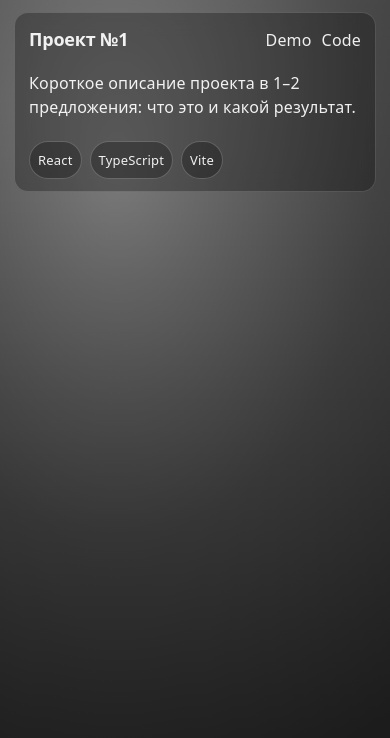
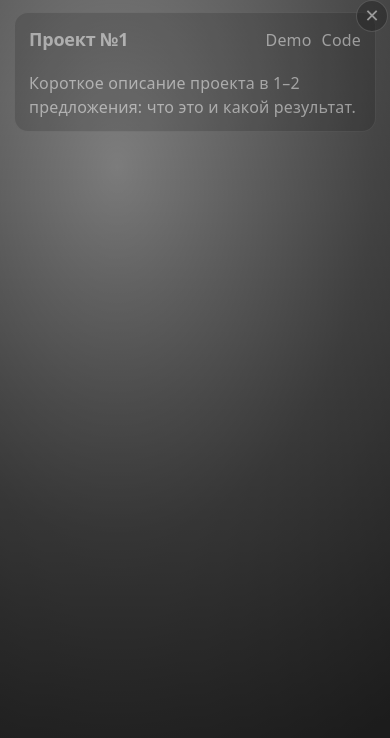
Before and after one commit to Gorokhov-Pavel/cv-site, a React (Vite) app: page / in a window 390 px wide. Shown: the part 760-1498 px from the top of the page. Built offline with nearby package versions, Linux system fonts and the light colour scheme.

Commit message:
Fix mobile gallery 1

```diff
--- a/src/App.css
+++ b/src/App.css
@@ -208,6 +208,10 @@
   margin-top: 8px;
 }
 
+.projectTeam {
+  margin-top: 6px;
+}
+
 .projectCardHero {
   position: relative;
   min-height: 78svh;
@@ -230,10 +234,64 @@
   position: relative;
   z-index: 2;
   padding: 14px;
+  transition: opacity 0.9s ease;
+  /*animation: fadeIn 0.5s ease-out forwards;*/
+}
+
+@keyframes fadeIn {
+  from {
+    opacity: 0;
+  }
+  to {
+    opacity: 0.5;
+  }
+}
+
+.projectOverlayVisible {
+  opacity: 0.5;
+}
+
+.projectOverlayHidden {
+  opacity: 0;
+  pointer-events: none;
+}
+
+.projectOverlayClose {
+  position: absolute;
+  top: 2px;
+  right: 2px;
+  z-index: 20;
+  width: 32px;
+  height: 32px;
+  border-radius: 999px;
+  border: 1px solid rgba(255, 255, 255, 0.3);
+  background: rgba(0, 0, 0, 0.5);
+  color: rgba(255, 255, 255, 0.92);
+  cursor: pointer;
+  font-size: 18px;
+  display: flex;
+  align-items: center;
+  justify-content: center;
+  transition:
+    background 0.2s ease,
+    border-color 0.2s ease,
+    opacity 0.2s ease;
+  opacity: 1;
+  pointer-events: auto;
+}
+
+.projectOverlayClose:hover {
+  background: rgba(0, 0, 0, 0.65);
+  border-color: rgba(255, 255, 255, 0.5);
+}
+
+.projectOverlayClose:active {
+  transform: scale(0.95);
 }
 
 .projectHeaderOverlay {
   padding: 0;
+  position: relative;
 }
 
 .projectTitleOverlay,
@@ -271,10 +329,22 @@
 
 .projectSlidesMobile {
   display: block;
+  position: relative;
+  overflow: visible;
 }
 
 .projectSlide {
   box-sizing: border-box;
+  transition: transform 0.3s ease;
+  touch-action: pan-y pinch-zoom;
+  -webkit-user-select: none;
+  user-select: none;
+}
+
+.projectSlideZoomed {
+  /*transform: scale(1.5);*/
+  z-index: 10;
+  touch-action: pan-x pan-y pinch-zoom;
 }
 
 .projectSlideHit {
@@ -319,6 +389,10 @@
 }
 
 @media (max-width: 719px) {
+  .projectSlidesMobile {
+    overflow: visible;
+  }
+
   .projectSlide {
     position: relative;
     min-height: 100vh;
@@ -334,6 +408,17 @@
     background-repeat: no-repeat;
     overflow: clip;
     border-radius: 0;
+  }
+
+  html.zoomed .projectSlidesMobile {
+    scroll-snap-type: none;
+    overflow-y: visible;
+    height: auto;
+    max-height: none;
+  }
+
+  .projectSlideZoomed {
+    overflow: visible;
   }
 
   .projectSlide:not(.projectSlideFirst) .projectCardBg {
--- a/src/components/Projects.tsx
+++ b/src/components/Projects.tsx
@@ -4,10 +4,13 @@ import p1s2 from '../assets/projects/project-1/screen-2.svg'
 import p1s3 from '../assets/projects/project-1/screen-3.svg'
 import p2s1 from '../assets/projects/project-2/screen-1.svg'
 import p2s2 from '../assets/projects/project-2/screen-2.svg'
+import p2s3 from '../assets/projects/project-2/screen-3.svg'
 
 type Project = {
   title: string
   description: string
+  team?: string
+  outro?: string
   stack: string[]
   links?: Array<{ label: string; href: string }>
   screenshots: Array<{ src: string; alt: string }>
@@ -22,6 +25,8 @@ const projects: Project[] = [
     title: 'Проект №1',
     description:
       'Короткое описание проекта в 1–2 предложения: что это и какой результат.',
+    team: 'Команда проекта состояла из опытных разработчиков, дизайнеров и менеджеров проекта, работавших совместно для достижения общей цели.',
+    outro: 'Проект был успешно завершён в срок и получил положительные отзывы пользователей. Результаты показали высокую эффективность реализованного решения.',
     stack: ['React', 'TypeScript', 'Vite'],
     links: [
       { label: 'Demo', href: 'https://example.com' },
@@ -37,10 +42,13 @@ const projects: Project[] = [
     title: 'Проект №2',
     description:
       'Ещё один проект. Тут можно подчеркнуть интересную фичу: офлайн, анимации, оптимизация и т.д.',
+    team: 'Команда состояла из фронтенд-разработчиков, которые сосредоточились на оптимизации производительности и создании отзывчивого интерфейса.',
+    outro: 'Благодаря инновационному подходу проект стал образцом лучших практик в индустрии. Пользователи отметили улучшенную скорость и удобство использования.',
     stack: ['React', 'CSS', 'API'],
     screenshots: [
       { src: p2s1, alt: 'Экран 1' },
       { src: p2s2, alt: 'Экран 2' },
+      { src: p2s3, alt: 'Экран 3' },
     ],
   },
 ]
@@ -49,14 +57,23 @@ function ProjectCard({
   project,
   onOpenLightbox,
   firstSlideRef,
+  isZoomed,
 }: {
   project: Project
   onOpenLightbox: (src: string, alt: string, title: string) => void
   firstSlideRef?: RefObject<HTMLElement | null>
+  isZoomed?: boolean
 }) {
   const labelIdMobile = useId()
   const labelIdDesktop = useId()
   const stripRef = useRef<HTMLDivElement>(null)
+  const [isOverlayHidden, setIsOverlayHidden] = useState(false)
+  const hideOverlayTimeoutRef = useRef<ReturnType<typeof setTimeout> | null>(null)
+
+  // Split outro into sentences for distribution across slides
+  const outroSentences = project.outro
+    ? project.outro.split(/(?<=[.!?])\s+/).filter(s => s.trim())
+    : []
 
   function scrollStrip(dir: -1 | 1) {
     const el = stripRef.current
@@ -65,27 +82,99 @@ function ProjectCard({
     el.scrollBy({ left: dir * step, behavior: 'smooth' })
   }
 
+  function hideOverlay() {
+    if (hideOverlayTimeoutRef.current) {
+      clearTimeout(hideOverlayTimeoutRef.current)
+    }
+    setIsOverlayHidden(true)
+    hideOverlayTimeoutRef.current = setTimeout(() => {
+      setIsOverlayHidden(false)
+    }, 5000)
+  }
+
+  useEffect(() => {
+    return () => {
+      if (hideOverlayTimeoutRef.current) {
+        clearTimeout(hideOverlayTimeoutRef.current)
+      }
+    }
+  }, [])
+
+  // Helper to get content for each mobile slide
+  function getMobileSlideContent(slideIndex: number) {
+    if (slideIndex === 0) {
+      return {
+        showTitle: true,
+        showLinks: true,
+        showDescription: true,
+        showTeam: false,
+        showStack: false,
+        showOutro: false,
+      }
+    } else if (slideIndex === 1) {
+      return {
+        showTitle: true,
+        showLinks: false,
+        showDescription: false,
+        showTeam: true,
+        showStack: true,
+        showOutro: false,
+      }
+    } else {
+      // Slides 2+: distribute outro sentences
+      const outroStartIndex = slideIndex - 2
+      const isLastSlide = slideIndex === project.screenshots.length - 1
+
+      return {
+        showTitle: true,
+        showLinks: false,
+        showDescription: false,
+        showTeam: false,
+        showStack: false,
+        showOutro: true,
+        outroText: isLastSlide
+          ? outroSentences.slice(outroStartIndex).join(' ')
+          : outroSentences[outroStartIndex] || '',
+      }
+    }
+  }
+
   return (
     <div className="projectCardWrap">
       <div className="projectSlidesMobile">
-        {project.screenshots.map((s, i) => (
+        {project.screenshots.map((s, i) => {
+          const content = getMobileSlideContent(i)
+
+
+          return (
             <article
               key={`${project.title}-m-${i}`}
               ref={i === 0 ? firstSlideRef : undefined}
-            className={`projectSlide ${i === 0 ? 'projectSlideFirst' : ''}`}
+              className={`projectSlide ${i === 0 ? 'projectSlideFirst' : ''} ${isZoomed ? 'projectSlideZoomed' : ''}`}
               style={{ backgroundImage: `url(${s.src})` }}
               aria-labelledby={i === 0 ? labelIdMobile : undefined}
             >
               <div className="projectCardBg" aria-hidden="true" />
 
-            {i === 0 ? (
-              <div className="projectOverlay">
+              <div className={`projectOverlay ${(isZoomed || isOverlayHidden) ? 'projectOverlayHidden' : 'projectOverlayVisible'}`}>
+                <button
+                  type="button"
+                  className="projectOverlayClose"
+                  onClick={(e) => {
+                    e.stopPropagation()
+                    hideOverlay()
+                  }}
+                  aria-label="Закрыть текст"
+                >
+                  ✕
+                </button>
                 <header className="projectHeader projectHeaderOverlay">
+                  {content.showTitle && (
                     <div className="projectTitleRow">
                       <h3 className="projectTitle projectTitleOverlay" id={labelIdMobile}>
                         {project.title}
                       </h3>
-                    {project.links?.length ? (
+                      {content.showLinks && project.links?.length ? (
                         <div className="projectLinks">
                           {project.links.map((l) => (
                             <a
@@ -101,15 +190,27 @@ function ProjectCard({
                         </div>
                       ) : null}
                     </div>
+                  )}
+                  {content.showDescription && (
                     <p className="projectDescription projectDescriptionOverlay">{project.description}</p>
+                  )}
+                  {content.showTeam ? (
+                    <p className="projectTeam projectDescriptionOverlay">{project.team}</p>
+                    ) : null}
+                  {content.showOutro ? (
+                    <p className="projectDescription projectDescriptionOverlay">{content.outroText}</p>
+                  ) : null}
+                  {content.showStack && (
                     <ul className="chips chipsSm chipsOverlay" aria-label="Стек">
                       {project.stack.map((st) => (
                         <li key={st}>{st}</li>
                       ))}
                     </ul>
+                  )}
                 </header>
               </div>
-            ) : (
+
+              {i !== 0 && !content.showTeam && !content.showOutro ? (
                 <>
                   <button
                     type="button"
@@ -121,9 +222,10 @@ function ProjectCard({
                     <span className="projectSlideCaption">{s.alt}</span>
                   </div>
                 </>
-            )}
+              ) : null}
             </article>
-        ))}
+          )
+        })}
       </div>
 
       <article
@@ -154,6 +256,14 @@ function ProjectCard({
                 ) : null}
               </div>
               <p className="projectDescription projectDescriptionOverlay">{project.description}</p>
+              {project.team && (
+                <>
+                  <p className="projectTeam projectDescriptionOverlay">{project.team}</p>
+                </>
+              )}
+              {project.outro && (
+                <p className="projectDescription projectDescriptionOverlay">{project.outro}</p>
+              )}
               <ul className="chips chipsSm chipsOverlay" aria-label="Стек">
                 {project.stack.map((st) => (
                   <li key={st}>{st}</li>
@@ -204,6 +314,7 @@ export function Projects() {
   const sectionRef = useRef<HTMLElement>(null)
   const firstProjectSlideRef = useRef<HTMLElement>(null)
   const snapEngagedRef = useRef(false)
+  const [isZoomed, setIsZoomed] = useState(false)
 
   useEffect(() => {
     const SNAP = 'snapProjects'
@@ -221,40 +332,49 @@ export function Projects() {
         return
       }
 
-      const slide = firstProjectSlideRef.current
       const section = sectionRef.current
-      if (!slide || !section) return
+      if (!section) return
 
       const vh = window.innerHeight
-      const slideRect = slide.getBoundingClientRect()
-      const visiblePx = Math.max(0, Math.min(slideRect.bottom, vh) - Math.max(slideRect.top, 0))
-      const sectionTopDoc = section.getBoundingClientRect().top + window.scrollY
-      const aboveProjects = window.scrollY < sectionTopDoc - 32
+      const viewport = window.visualViewport
+      const zoomed = viewport ? viewport.scale > 1.05 : false
+      setIsZoomed((current) => (current === zoomed ? current : zoomed))
 
-      if (aboveProjects) {
+      if (zoomed) {
+        root.classList.add('zoomed')
+      } else {
+        root.classList.remove('zoomed')
+      }
+
+      const sectionRect = section.getBoundingClientRect()
+      const inProjectsSection = sectionRect.bottom > 0 && sectionRect.top < vh
+
+      if (!inProjectsSection || zoomed) {
         clearSnap()
         return
       }
 
-      if (visiblePx >= vh * 0.5) {
-        snapEngagedRef.current = true
+      root.classList.add(SNAP)
     }
 
-      if (snapEngagedRef.current) {
-        root.classList.add(SNAP)
-      } else {
-        root.classList.remove(SNAP)
+    const handleTouchMove = (e: TouchEvent) => {
+      if (e.touches.length === 2) {
+        updateSnap()
       }
     }
 
     updateSnap()
     window.addEventListener('scroll', updateSnap, { passive: true })
     window.addEventListener('resize', updateSnap)
+    window.visualViewport?.addEventListener('resize', updateSnap)
+    window.addEventListener('touchmove', handleTouchMove, { passive: true })
     mq.addEventListener('change', updateSnap)
 
     return () => {
       window.removeEventListener('scroll', updateSnap)
       window.removeEventListener('resize', updateSnap)
+      window.visualViewport?.removeEventListener('resize', updateSnap)
+      window.removeEventListener('touchmove', handleTouchMove)
       mq.removeEventListener('change', updateSnap)
       clearSnap()
     }
@@ -284,6 +404,7 @@ export function Projects() {
             project={p}
             onOpenLightbox={openLightbox}
             firstSlideRef={i === 0 ? firstProjectSlideRef : undefined}
+            isZoomed={isZoomed}
           />
         ))}
       </div>
--- a/src/index.css
+++ b/src/index.css
@@ -1,3 +1,12 @@
+html {
+}
+
+body {
+  margin: 0;
+  padding: 0;
+  overflow-anchor: none;
+}
+
 :root {
   --text: #6b6375;
   --text-h: #08060d;
@@ -53,15 +62,9 @@
   max-width: 1120px;
   margin: 0 auto;
   text-align: left;
-  min-height: 100svh;
   display: flex;
   flex-direction: column;
   box-sizing: border-box;
-}
-
-body {
-  margin: 0;
-  padding: 0;
 }
 
 @media (max-width: 719px) {
@@ -69,14 +72,27 @@ body {
   html.snapProjects {
     scroll-snap-type: y mandatory;
     scroll-padding: 0;
+    overscroll-behavior: auto;
+  }
+
+  html.zoomed {
+    overflow-x: auto;
+  }
+
+  html.zoomed body {
+    overflow-x: visible;
+  }
+
+  html.zoomed.snapProjects {
+    scroll-snap-type: none;
   }
 
   body {
     overflow-x: hidden;
+    -webkit-overflow-scrolling: touch;
   }
 }
 
-h1,
 h2 {
   font-family: var(--heading);
   font-weight: 500;
```
Also changed, not shown: src/assets/projects/project-2/screen-3.svg (added). Lines whose indentation alone changed are shown as unchanged.
